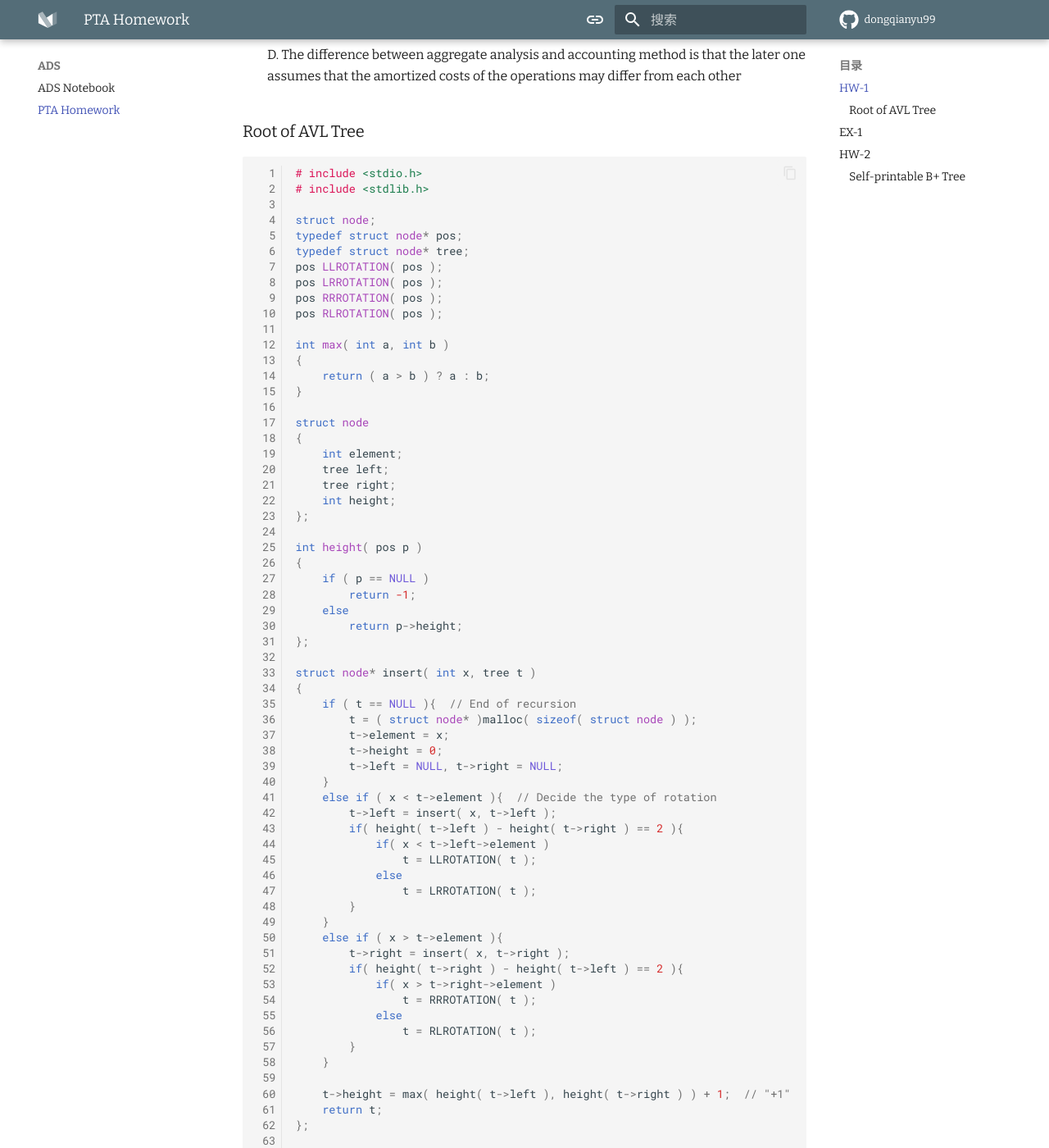
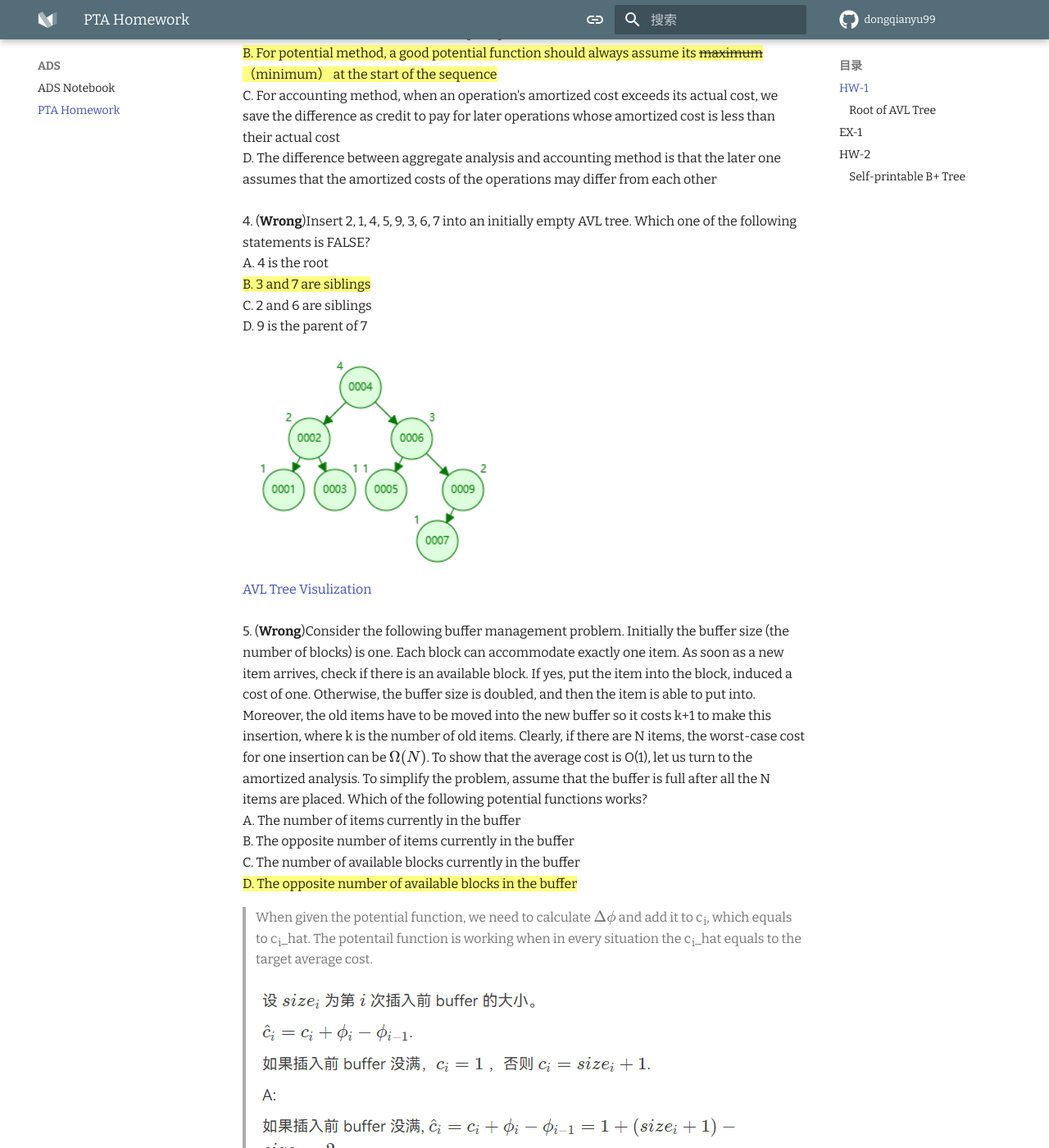
Before and after one commit to dongqianyu99/dongqianyu-blog, an MkDocs documentation site: the page built from docs/ADS/PTA Homework/homework.md, in a window 1280 px wide and 1400 px high, scrolled down 1480 px. Shown: the whole window at 82% size. Built offline with MkDocs 1.6.1 and Material for MkDocs 9.7.7, drawn with Linux system fonts in a browser that asks for light colours; comment, search, counter and statistics services are not loaded; some of the changed text lies outside the part shown.

Commit message:
Update 2024/9/18

````diff
--- a/docs/ADS/PTA Homework/homework.md
+++ b/docs/ADS/PTA Homework/homework.md
@@ -1,4 +1,7 @@
-# PTA Homework
+# PTA Homework of ZJU Advanced Data Structure and Algorithm
+
+Reference:
+[Jianjun Zhou's Notebook](https://zhoutimemachine.github.io/note/courses/ads-hw-review/)
 
 ## HW-1
 
@@ -6,22 +9,44 @@
 A. 13
 B. 17
 C. 20
-==D. 33(32?)==
+==D. 33==
+**n~h~ = h~h-1~ + h~h-2~ + 1**
 
 ![alt text](image.png)
-
+<br/>
 2. For the result of accessing the keys 3, 9, 1, 5 in order in the splay tree in the following figure, which one of the following statements is FALSE?
 ![alt text](128.jpg)
 A. 5 is the root
 B. 1 and 9 are siblings
 C. 6 and 10 are siblings
 <mark>D. 3 is the parent of 4</mark>
-
+<br/>
 3. When doing amortized analysis, which one of the following statements is FALSE?
 A.Aggregate analysis shows that for all n, a sequence of nn operations takes worst-case time T(n) in total.  Then the amortized cost per operation is therefore T(n)/n
-<mark>B. For potential method, a good potential function should always assume its maximum at the start of the sequence</mark>
+<mark>B. For potential method, a good potential function should always assume its ~~maximum~~（minimum） at the start of the sequence</mark>
 C. For accounting method, when an operation's amortized cost exceeds its actual cost, we save the difference as credit to pay for later operations whose amortized cost is less than their actual cost
 D. The difference between aggregate analysis and accounting method is that the later one assumes that the amortized costs of the operations may differ from each other
+<br/>
+4. (**Wrong**)Insert 2, 1, 4, 5, 9, 3, 6, 7 into an initially empty AVL tree.  Which one of the following statements is FALSE?
+A. 4 is the root
+==B. 3 and 7 are siblings==
+C. 2 and 6 are siblings
+D. 9 is the parent of 7
+
+![alt text](image-1.png)
+[AVL Tree Visulization](https://www.cs.usfca.edu/~galles/visualization/AVLtree.html)
+<br/>
+5. (**Wrong**)Consider the following buffer management problem. Initially the buffer size (the number of blocks) is one. Each block can accommodate exactly one item. As soon as a new item arrives, check if there is an available block. If yes, put the item into the block, induced a cost of one. Otherwise, the buffer size is doubled, and then the item is able to put into. Moreover, the old items have to  be moved into the new buffer so it costs k+1 to make this insertion, where k is the number of old items. Clearly, if there are N items, the worst-case cost for one insertion can be $\Omega (N)$.  To show that the average cost is O(1), let us turn to the amortized analysis. To simplify the problem, assume that the buffer is full after all the N items are placed. Which of the following potential functions works?
+A. The number of items currently in the buffer
+B. The opposite number of items currently in the buffer
+C. The number of available blocks currently in the buffer
+==D. The opposite number of available blocks in the buffer==
+
+>When given the potential function, we need to calculate $\Delta$$\phi$ and add it to c~i~, which equals to c~i~_hat. The potentail function is working when in every situation the c~i~_hat equals to the target average cost.
+>
+>![alt text](image-2.png)
+
+<br/>
 
 ### Root of AVL Tree
 ```c
@@ -143,23 +168,26 @@ int main()
     return 0;
 }
 ```
+<br/>
 
 ## EX-1
 
 1. Amortized bounds are weaker than the corresponding worst-case bounds, because there is no guarantee for any single operation.
 ==A. T==
 B. F
-
+<br/>
 2. Suppose we have a potential function $\phi$ such that for all $\phi$(Di)$\geq$$\phi$(D0) for all ii, but $\phi$(D0)$\neq$0. Then there exists a potential $\phi$′ such that $\phi$′(D0)=0, $\phi$′(Di)$\geq$0 for all i$\geq$1, and the amortized costs using $\phi$′ are the same as the amortized costs using $\phi$.
 ==A. T==
 B. F
-
+<br/>
 3. For the result of accessing the keys 1 and 2 in order in the splay tree in the following figure, let's define size(v)=number of nodes in subtree of v ( vv included ) and potential $\phi$=$\sum$v[log~⁡2~size(v)], where [x] means the greatest interger no larger than x.
 How many of the following statements is/are TRUE?
 a. the potential change from the initial tree to the resulted tree is -4 ==(-5?)==
 b. ==1 is the sibling of 4==
 c. ==5 is the child of 6==
 ![alt text](071d7a8c-c028-4160-a47c-398cf901bc96.png)
+
+<br/>
 
 ## HW-2
 
@@ -168,25 +196,34 @@ A. 38 is the root
 ==B. 19 and 41 are siblings, and they are both red(41 is black)==
 C. 12 and 31 are siblings, and they are both black
 D. 8 is red
-
+![alt text](image-3.png)
+[Red/Black Tree Visulization](https://www.cs.usfca.edu/~galles/visualization/RedBlack.html)
+<br/>
 2. After deleting 15 from the red-black tree given in the figure, which one of the following statements **must be**(two way of deletion) FALSE?
 ![alt text](129.jpg)
 A. 11 is the parent of 17, and 11 is black
 B. 17 is the parent of 11, and 11 is red
 ==C. 11 is the parent of 17, and 11 is red==
 D. 17 is the parent of 11, and 17 is black
-
+<br/>
 3. Insert 3, 1, 4, 5, 9, 2, 6, 8, 7, 0 into an initially empty 2-3 tree (with splitting).  Which one of the following statements is FALSE?
-A. 7 and 8 are in the same node
+==A. 7 and 8 are in the same node==
 B. the parent of the node containing 5 has 3 children
 C. the first key stored in the root is 6
 D. there are 5 leaf nodes
-
+![alt text](image-4.png)
+<br/>
 4. After deleting 9 from the 2-3 tree given in the figure, which one of the following statements is FALSE?
 ![alt text](130.jpg)
 A. the root is full
 B. the second key stored in the root is 6
 C. 6 and 8 are in the same node
 ==D. 6 and 5 are in the same node==
+<br/>
+5. Which of the following statements concerning a B+ tree of order M is TRUE?
+A. the root always has between 2 and M children
+B. not all leaves are at the same depth
+==C. leaves and nonleaf nodes have some key values in common==
+D. all nonleaf nodes have between $\lceil{M/2}\rceil$ and M children
 
 ### Self-printable B+ Tree
````
Also changed, not shown: docs/ADS/PTA Homework/image-1.png (added), docs/ADS/PTA Homework/image-2.png (added), docs/ADS/PTA Homework/image-3.png (added), docs/ADS/PTA Homework/image-4.png (added).
